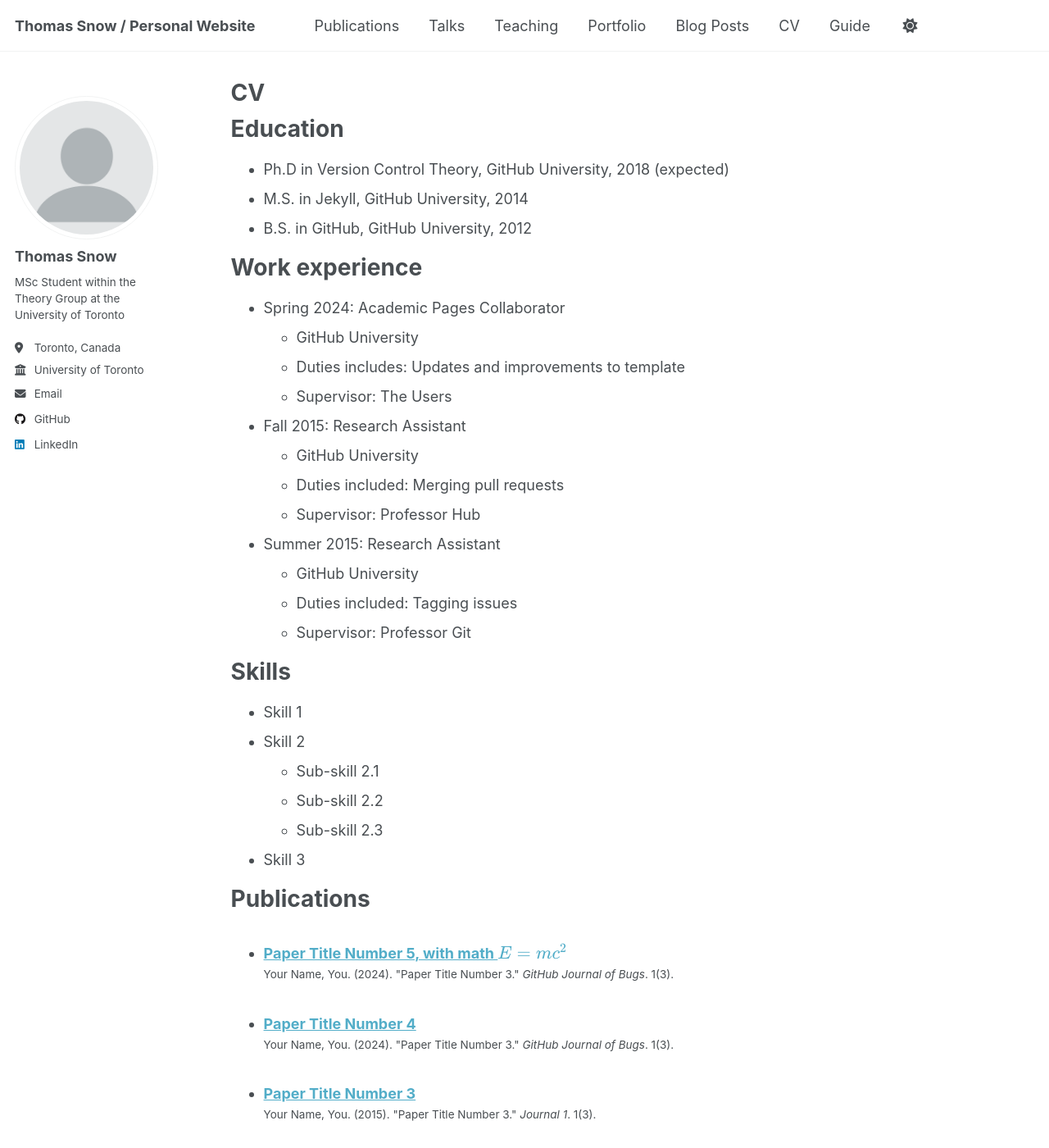
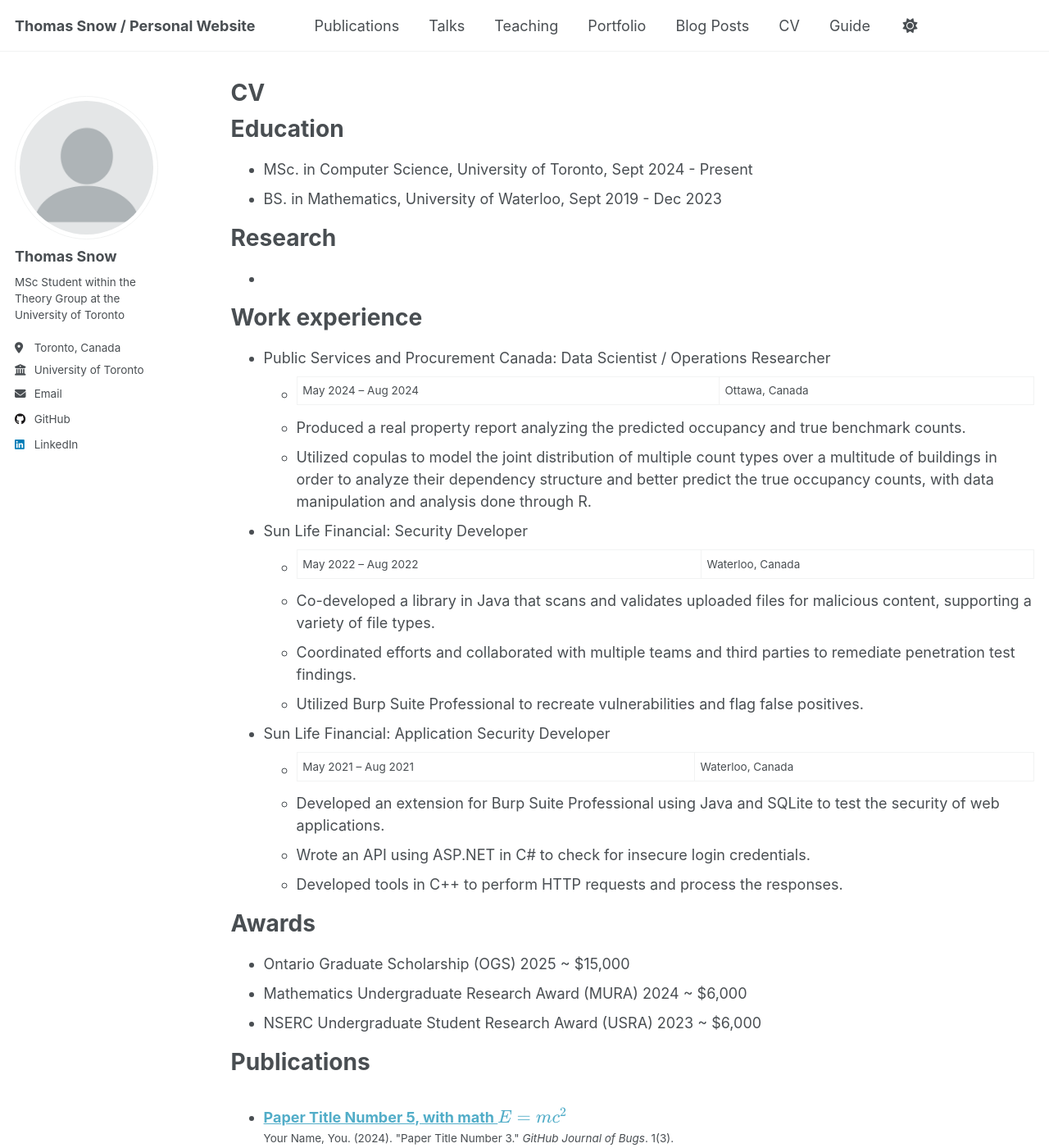
Before and after one commit to tsnowh/tsnowh.github.io, a Jekyll site: the page built from _pages/cv.md, in a window 1280 px wide and 1400 px high. Shown: the whole window at 82% size. Built offline with Jekyll 4.4.1, drawn with Linux system fonts in a browser that asks for light colours; a script that is not in the unit is left out.

Commit message:
Update cv.md

```diff
--- a/_pages/cv.md
+++ b/_pages/cv.md
@@ -11,35 +11,39 @@ redirect_from:
 
 Education
 ======
-* Ph.D in Version Control Theory, GitHub University, 2018 (expected)
-* M.S. in Jekyll, GitHub University, 2014
-* B.S. in GitHub, GitHub University, 2012
+* MSc. in Computer Science, University of Toronto, Sept 2024 - Present
+* BS. in Mathematics, University of Waterloo, Sept 2019 - Dec 2023
+
+Research
+======
+*
 
 Work experience
 ======
-* Spring 2024: Academic Pages Collaborator
-  * GitHub University
-  * Duties includes: Updates and improvements to template
-  * Supervisor: The Users
+* Public Services and Procurement Canada: Data Scientist / Operations Researcher
+  * May 2024 – Aug 2024 | Ottawa, Canada
+  * Produced a real property report analyzing the predicted occupancy and true benchmark counts.
+  * Utilized copulas to model the joint distribution of multiple count types over a multitude of buildings in order to analyze their dependency structure and better predict the true occupancy counts, with data manipulation and analysis done through R.
 
-* Fall 2015: Research Assistant
-  * GitHub University
-  * Duties included: Merging pull requests
-  * Supervisor: Professor Hub
+* Sun Life Financial: Security Developer
+  * May 2022 – Aug 2022 | Waterloo, Canada
+  * Co-developed a library in Java that scans and validates uploaded files for
+malicious content, supporting a variety of file types.
+  * Coordinated efforts and collaborated with multiple teams and third parties to remediate penetration test findings.
+  * Utilized Burp Suite Professional to recreate vulnerabilities and flag false positives.
 
-* Summer 2015: Research Assistant
-  * GitHub University
-  * Duties included: Tagging issues
-  * Supervisor: Professor Git
+* Sun Life Financial: Application Security Developer
+  * May 2021 – Aug 2021 |  Waterloo, Canada
+  * Developed an extension for Burp Suite Professional using Java and SQLite to
+test the security of web applications.
+  * Wrote an API using ASP.NET in C\# to check for insecure login credentials.
+  * Developed tools in C++ to perform HTTP requests and process the responses.
 
-Skills
+Awards
 ======
-* Skill 1
-* Skill 2
-  * Sub-skill 2.1
-  * Sub-skill 2.2
-  * Sub-skill 2.3
-* Skill 3
+* Ontario Graduate Scholarship (OGS) 2025 ~ $15,000
+* Mathematics Undergraduate Research Award (MURA) 2024 ~ $6,000
+* NSERC Undergraduate Student Research Award (USRA) 2023 ~ $6,000
 
 Publications
 ======
```
